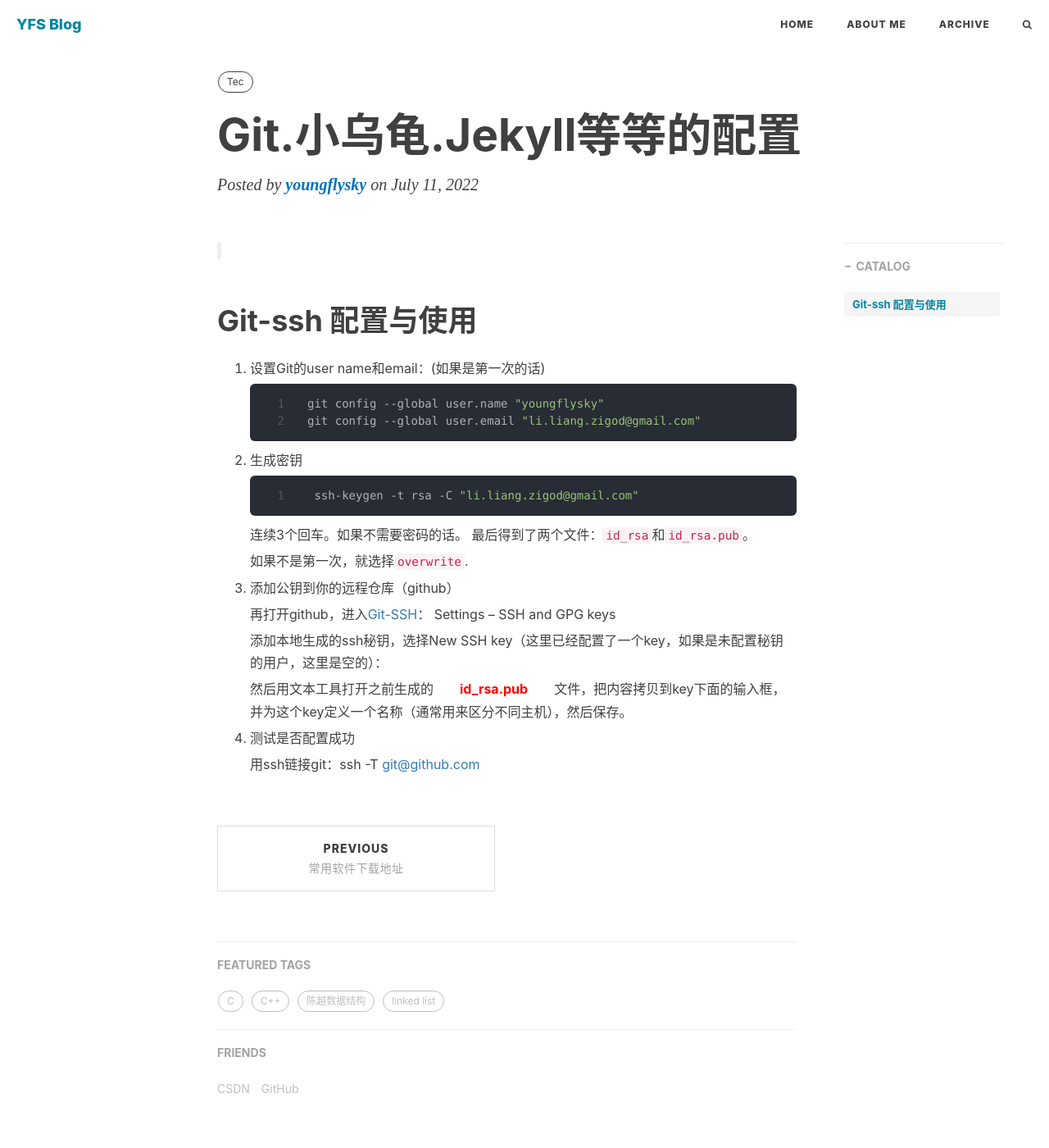
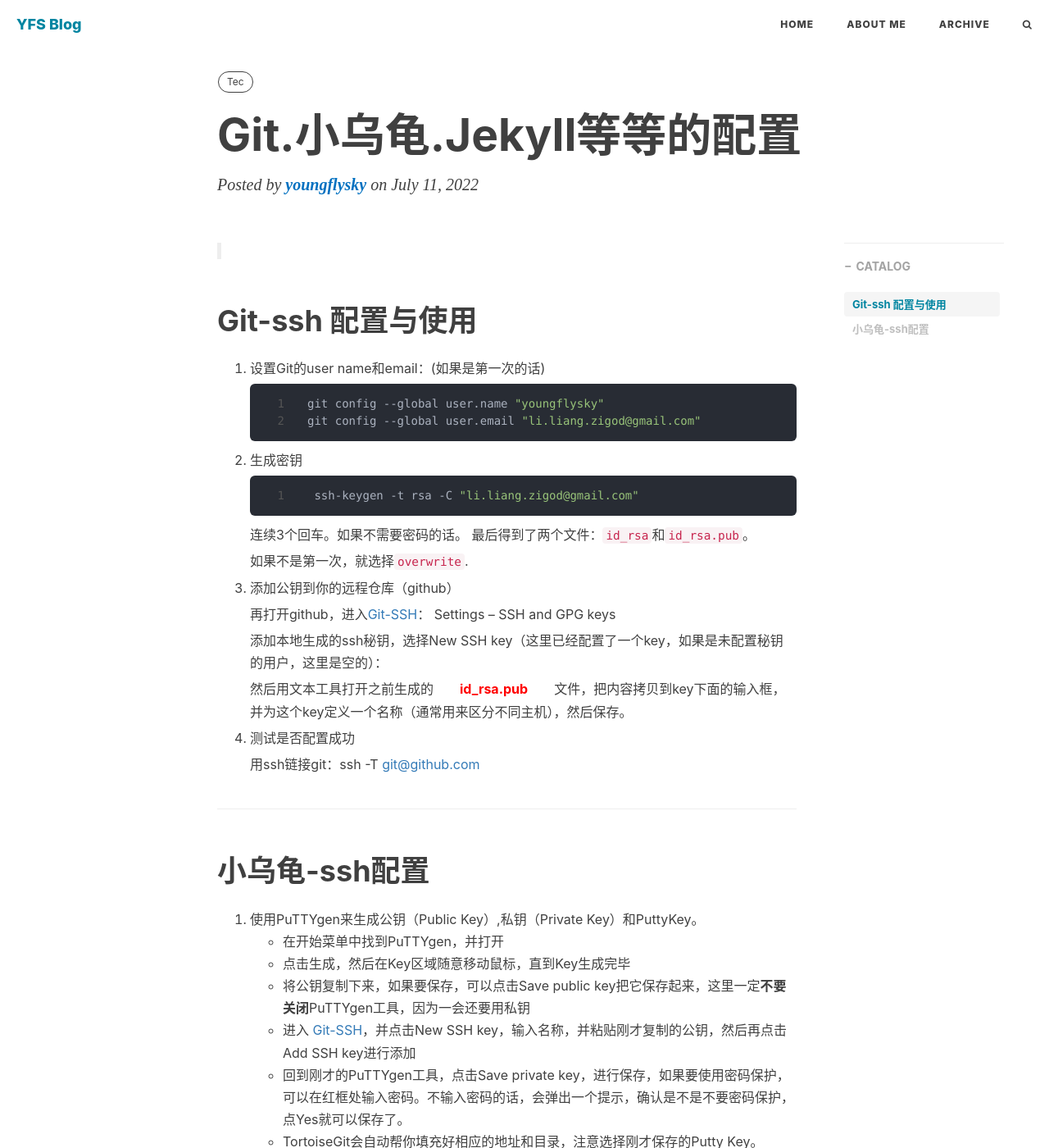
Before and after one commit to youngflysky/youngflysky.github.io, a Jekyll site: the page built from _posts/Tec/2022-7-11-Git.md, in a window 1280 px wide and 1400 px high. Shown: the whole window at 82% size. Built offline with Jekyll 4.4.1, drawn with Linux system fonts in a browser that asks for light colours; nearby versions of some CDN libraries; comment, search, counter and statistics services are not loaded.

Commit message:
小乌龟

```diff
--- a/_posts/Tec/2022-7-11-Git.md
+++ b/_posts/Tec/2022-7-11-Git.md
@@ -43,3 +43,15 @@ tags:
 4. 测试是否配置成功
 
    用ssh链接git：ssh -T [git@github.com](mailto:git@github.com)
+
+---
+
+# 小乌龟-ssh配置
+
+1. 使用PuTTYgen来生成公钥（Public Key）,私钥（Private Key）和PuttyKey。
+   - 在开始菜单中找到PuTTYgen，并打开
+   - 点击生成，然后在Key区域随意移动鼠标，直到Key生成完毕
+   - 将公钥复制下来，如果要保存，可以点击Save public key把它保存起来，这里一定**不要关闭**PuTTYgen工具，因为一会还要用私钥
+   - 进入 [Git-SSH](https://github.com/settings/keys)，并点击New SSH key，输入名称，并粘贴刚才复制的公钥，然后再点击Add SSH key进行添加
+   - 回到刚才的PuTTYgen工具，点击Save private key，进行保存，如果要使用密码保护，可以在红框处输入密码。不输入密码的话，会弹出一个提示，确认是不是不要密码保护，点Yes就可以保存了。
+   - TortoiseGit会自动帮你填充好相应的地址和目录，注意选择刚才保存的Putty Key。
```
